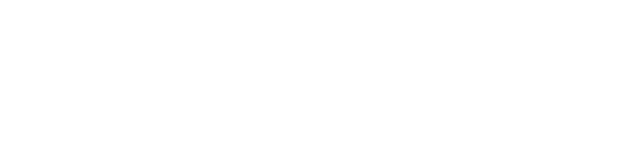
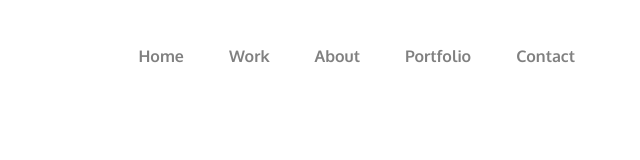
Before and after one commit to ashikurrahman-1/personal-website, a plain HTML site: page index.html in a window 1280 px wide. Shown: the whole page, without its empty margins (640-1280 px from the left). Drawn offline with Linux system fonts and the light colour scheme.

Commit message:
navbar complete

```diff
--- a/css/style.css
+++ b/css/style.css
@@ -0,0 +1,23 @@
+body{
+    font-family: 'Oxygen', sans-serif;
+    margin: 0;
+}
+/* navbar start */
+nav{
+    padding: 30px 50px;
+}
+nav ul{
+    overflow: hidden;
+    list-style: none;
+}
+nav ul li{
+    float: right;
+    margin-left: 15px;
+}
+nav ul li a{
+    text-decoration: none;
+    color: gray;
+    padding: 15px;
+    font-weight: bold;
+}
+/* navbar end */
--- a/index.html
+++ b/index.html
@@ -6,8 +6,20 @@
     <meta name="viewport" content="width=device-width, initial-scale=1.0">
     <title>personal website</title>
     <link rel="stylesheet" href="css/style.css">
+    <link href="https://fonts.googleapis.com/css2?family=Oxygen:wght@300;400;700&display=swap" rel="stylesheet">
 </head>
 <body>
+    <!-- navbar start -->
+    <nav>
+        <ul>
+            <li><a href="#">Contact</a></li>
+            <li><a href="#">Portfolio</a></li>
+            <li><a href="#">About</a></li>
+            <li><a href="#">Work</a></li>
+            <li><a href="#">Home</a></li>
+        </ul>
+    </nav>
+    <!-- navbar end -->
 
 </body>
 </html>
```
